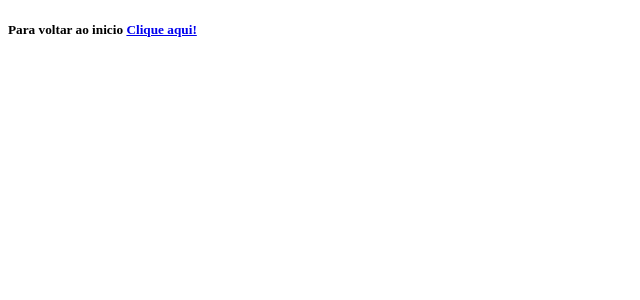
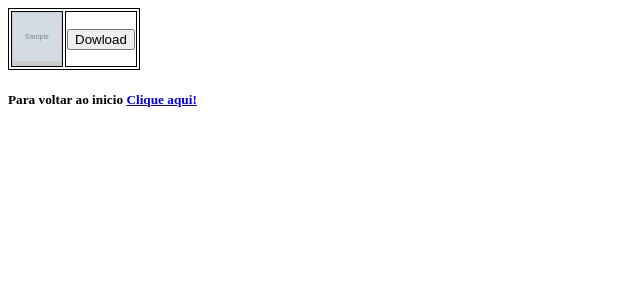
Before and after one commit to gusta-of/flask, a Flask app: template templates/upload/uploads.html in a window 1280 px wide. Shown: the top 300 px of the page, without its empty margins (0-640 px from the left). Run offline with Flask 2, Linux system fonts and the light colour scheme; the template is opened without the code that fills it: most values are stand-ins (such as "Sample title", 1, 10 or a date in 2020); grey boxes marked "Sample" are stand-in pictures.

Commit message:
Cria tela para baixar imagens

```diff
--- a/app.py
+++ b/app.py
@@ -6,7 +6,7 @@ import os, json
 
 app = Flask(__name__, static_folder='static', template_folder='templates')
 app.secret_key = b'_5#y2L"F4Q8z\n\xec]/'
-UPLOAD_FOLDER = os.path.join(os.getcwd(), 'upload')
+UPLOAD_FOLDER = os.path.join(os.getcwd(), 'static')
 # code
 
 
@@ -28,13 +28,21 @@ def upload():
             return redirect(request.url)
 
         files = request.files.getlist('files[]')
+
         for file in files:
             if file and allowed_file(file.filename):
                 savePhat = os.path.join(
                     UPLOAD_FOLDER, secure_filename(file.filename))
                 file.save(savePhat)
 
-    return render_template('upload/uploads.html')
+    names = [str(v.filename) for v in files]
+    return render_template('upload/uploads.html', files=names)
+
+@app.route("/dowload/<nameFile>", methods=['POST'])
+def dowload(nameFile):
+    file = os.path.join(UPLOAD_FOLDER, nameFile)
+    return send_file(file, mimetype="imagem/jpg")
+
 
 ALLOWED_EXTENSIONS = set(['txt', 'pdf', 'png', 'jpg', 'jpeg', 'gif'])
 def allowed_file(filename):
--- a/templates/upload/uploads.html
+++ b/templates/upload/uploads.html
@@ -1,10 +1,35 @@
 <!DOCTYPE html>
 <html>
+
 <head>
     <meta charset="UTF-8">
     <title>Uploads</title>
 </head>
+
 <body>
+
+
+
+    <table style="border: solid 1px;" >
+
+
+        {%  for file in files %}
+
+        <form action="dowload/{{file}}" method="POST">
+            <tr>
+                <th style="border: solid 1px; background-color: rgba(0, 0, 0, .2);">
+                    <input type="image" src="{{ url_for('static', filename=file) }}" width="48" height="48">
+                </th>
+
+                <td style="border: solid 1px; text-align: center;">
+                    <button type="submit">Dowload</button>
+                </td>
+            </tr>
+        </form>
+
+        {% endfor %}
+
+    </table>
 
 
 
@@ -12,4 +37,5 @@
     <h5>Para voltar ao inicio <a href="/">Clique aqui!</a></h5>
     </p>
 </body>
+
 </html>
```
Also changed, not shown: static/def69643889ee29e232637646e839064.jpg (renamed from upload/def69643889ee29e232637646e839064.jpg), static/imagens-surreais.jpg (renamed from upload/imagens-surreais.jpg). Lines whose indentation alone changed are shown as unchanged.
